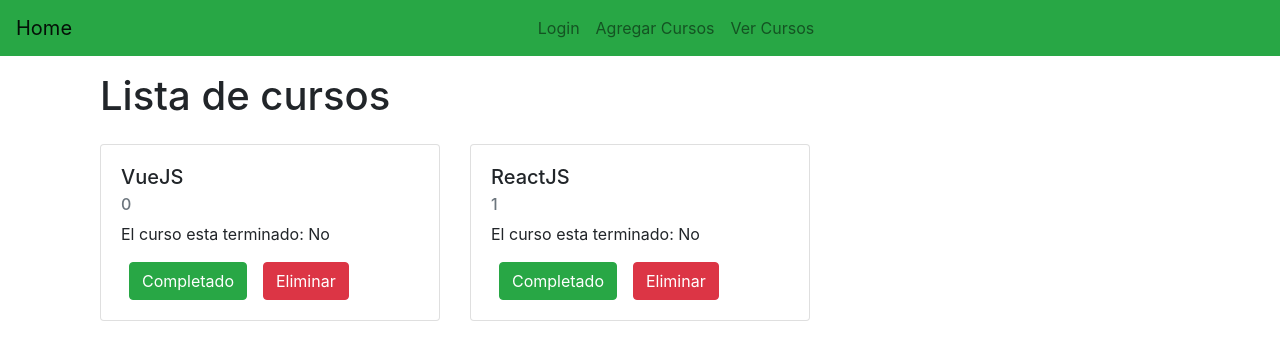
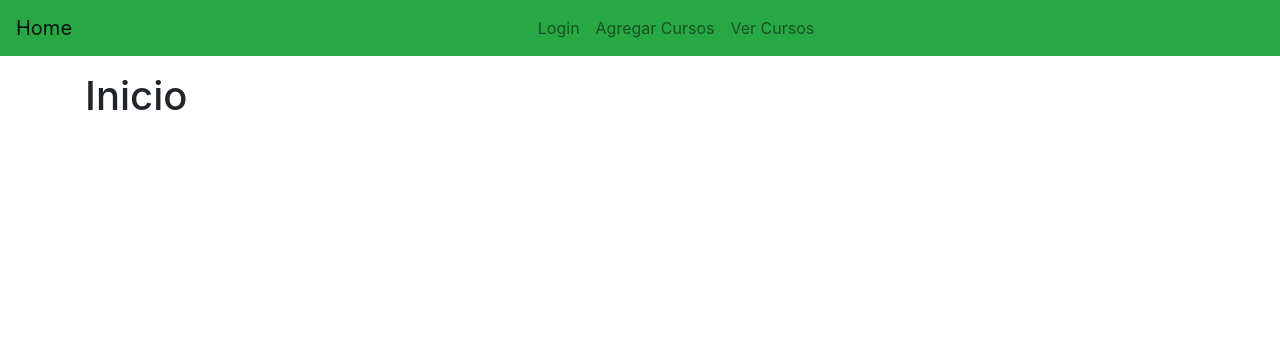
Before and after one commit to JuanDuran85/Martes_AppTodo, a Vue app: page / in a window 1280 px wide. Shown: the top 360 px of the page. Built offline with nearby package versions, Linux system fonts and the light colour scheme.

Commit message:
cambios en vistas

```diff
--- a/src/components/TodoAdd.vue
+++ b/src/components/TodoAdd.vue
@@ -11,7 +11,7 @@
   name: 'TodoAdd',
   data() {
     return {
-      titulo: 'Lista de Cursos',
+      titulo: 'Agregar Cursos',
       agregar: '',
     }
   },
@@ -20,6 +20,7 @@
       if (this.agregar){
         this.$store.dispatch('agregarCursoVuex',this.agregar);
         this.agregar = '';
+        alert('Curso agregado a la lista');
       }else {
         alert('Ingrese un curso');
       }
--- a/src/views/Home.vue
+++ b/src/views/Home.vue
@@ -1,17 +1,13 @@
 <template>
   <div>
-
-    <TodoLista/>
+    <h1>Inicio</h1>
   </div>
 </template>
 
 <script>
-import TodoLista from '@/components/TodoLista.vue';
+
 
 export default {
   name: 'Home',
-  components: {
-    TodoLista
-  }
 }
 </script>
--- a/src/views/Ver.vue
+++ b/src/views/Ver.vue
@@ -0,0 +1,16 @@
+<template>
+  <div>
+      <todo-lista></todo-lista>
+  </div>
+</template>
+
+<script>
+import TodoLista from '../components/TodoLista.vue';
+
+export default {
+    name: 'Ver',
+    components: {
+        TodoLista
+    }
+}
+</script>
```
